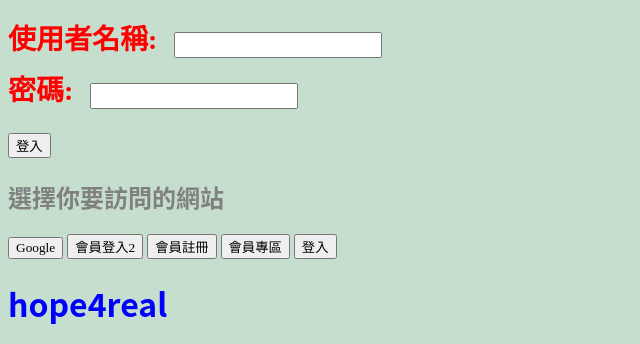
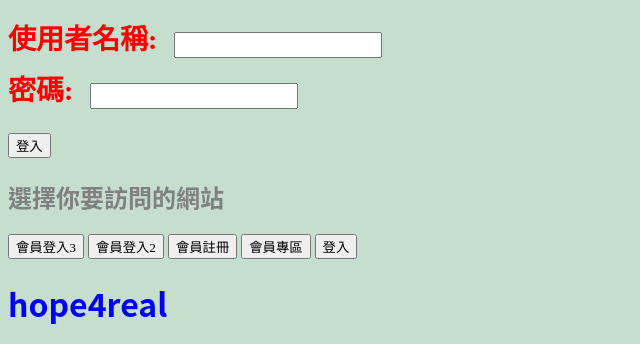
Before and after one commit to chuchu316/hello, a plain HTML site: page index.html in a window 1280 px wide. Shown: the part 451-795 px from the top of the page, without its empty margins (0-640 px from the left). Drawn offline with Linux system fonts and the light colour scheme.

Commit message:
Update index.html

```diff
--- a/index.html
+++ b/index.html
@@ -53,7 +53,7 @@
 
      <h2>選擇你要訪問的網站</h2>
 
-    <button onclick="goToURL('https://www.google.com')">Google</button>
+    <button onclick="goToURL('login3.html')">會員登入3</button>
     <button onclick="goToURL('login2.html')">會員登入2</button>
     <button onclick="goToURL('signing.html')">會員註冊</button>
     <button onclick="goToURL('bottom.html')">會員專區</button>
```
